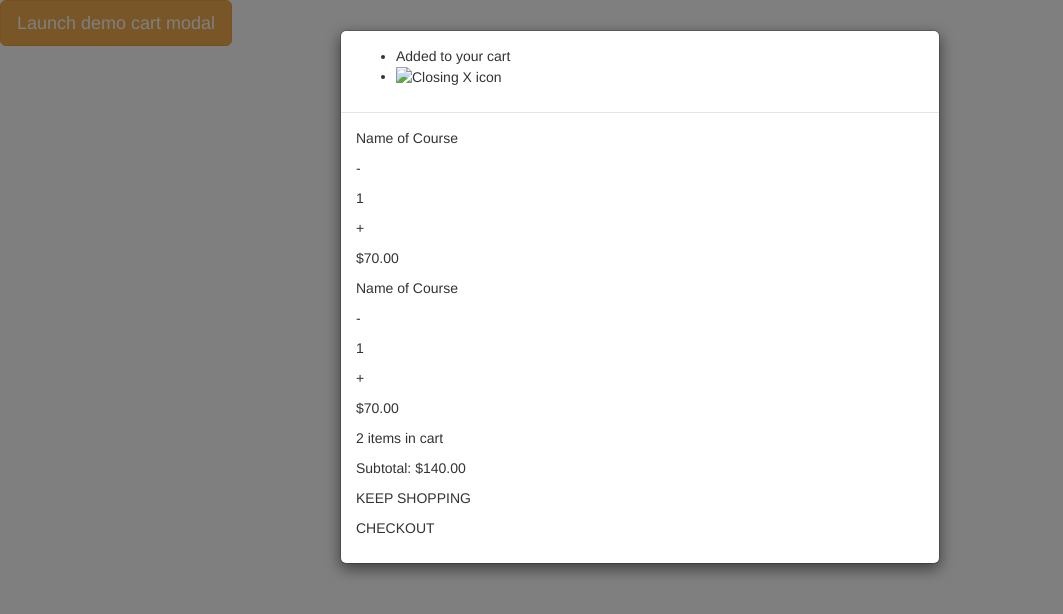
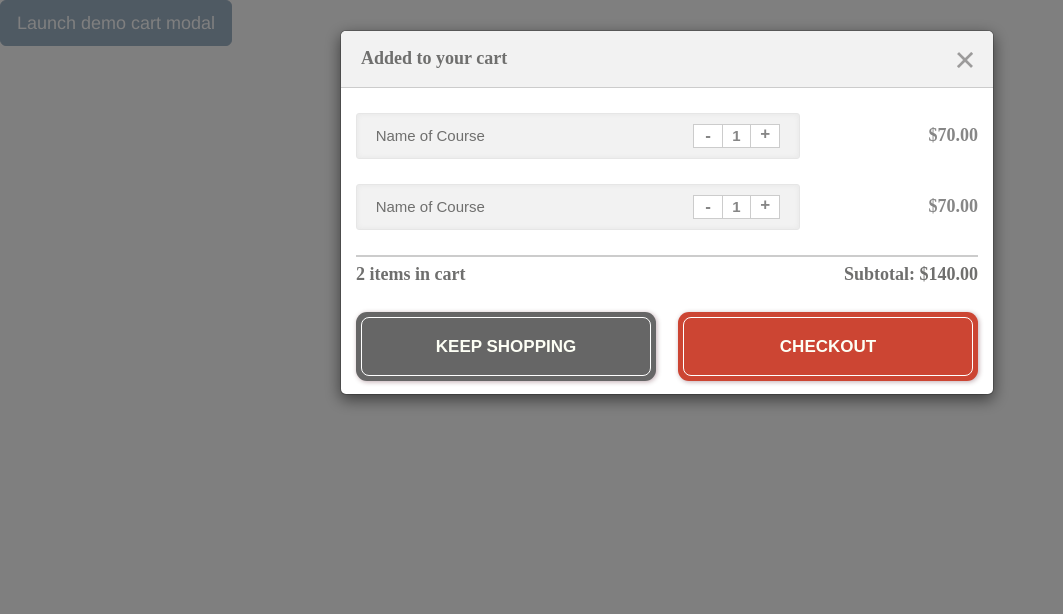
Before and after one commit to nedfaulhaber/trackers-cart-modal, a plain HTML site: page index.html in a window 1280 px wide. Both pictures are taken after a click on the button "Launch demo cart modal". Shown: the whole page, without its empty margins (0-1063 px from the left). Drawn offline with nearby package versions, Linux system fonts and the light colour scheme.

Commit message:
update code to most recent from Trackers project

```diff
--- a/index.html
+++ b/index.html
@@ -3,7 +3,7 @@
   <head>
     <link rel="stylesheet" href="https://maxcdn.bootstrapcdn.com/bootstrap/3.3.6/css/bootstrap.min.css" integrity="sha384-1q8mTJOASx8j1Au+a5WDVnPi2lkFfwwEAa8hDDdjZlpLegxhjVME1fgjWPGmkzs7" crossorigin="anonymous">
 
-    <link rel="stylesheet" href="css/cart-modal.css" type="text/css" media="all">
+    <link rel="stylesheet" href="css/app.css" type="text/css" media="all">
 
     <meta name="viewport" content="width=device-width">
 
@@ -32,7 +32,7 @@
           <div class="modal-header center-block">
             <ul>
               <li>Added to your cart</li>
-              <li data-dismiss="modal"><img src="img/Close x.png" alt="Closing X icon" /></li>
+              <li data-dismiss="modal"><img src="img/Close x@2x.png" alt="Closing X icon" /></li>
             </ul>
           </div>
           <div class="modal-body cart-body">
--- a/scss/app.scss
+++ b/scss/app.scss
@@ -37,7 +37,6 @@ $sans: "museo-sans", sans-serif;
 @mixin light-border {
   border: 1px solid $light-border;
 }
-
 
 
 *,
@@ -80,6 +79,11 @@ $sans: "museo-sans", sans-serif;
       display: inline;
       text-decoration: none;
 
+    }
+
+    img {
+      max-width: 16px;
+      max-height: 16px;
     }
   }
 }
```
Also changed, not shown: css/app.css, img/Close x.png (added), img/Close x@2x.png (added), 1 other file.
